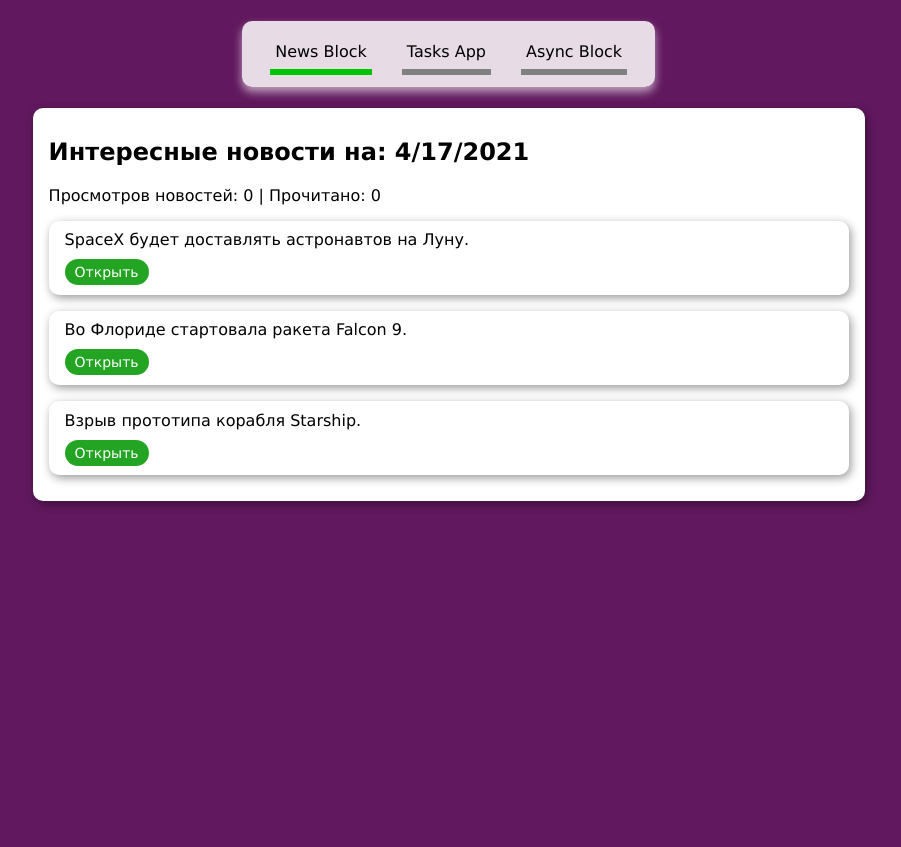
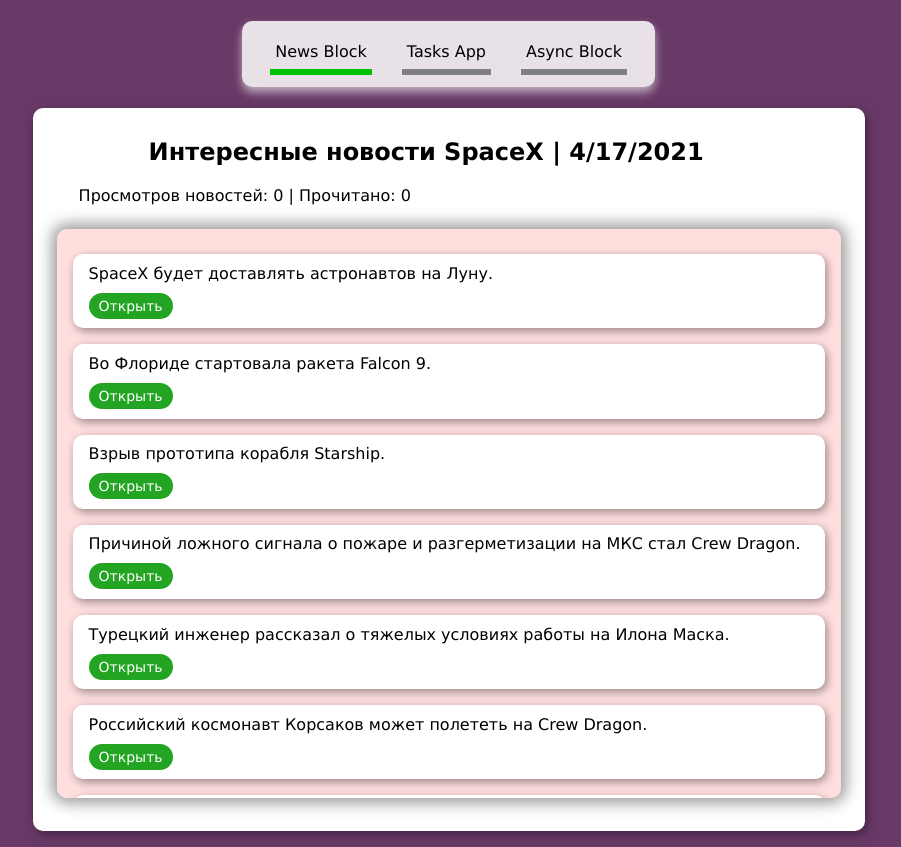
Before and after one commit to fixmol/vue-first-works, a Vue app: page / in a window 1280 px wide. Shown: the whole page, without its empty margins (193-1094 px from the left). Before the commit the page ends 800 px from the top, so only its background shows below. Built offline with nearby package versions, Linux system fonts and the light colour scheme.

Commit message:
Some changes with the news block

```diff
--- a/src/components/news/NewsApp.vue
+++ b/src/components/news/NewsApp.vue
@@ -1,8 +1,13 @@
 <template>
   <div class="card">
-    <h2>Интересные новости на: {{dateNow}} </h2>
-    <span>Просмотров новостей: {{viewsRate}} | Прочитано: {{readRate}}</span>
+    <h2 class="titlenews_style">
+      Интересные новости SpaceX | {{dateNow}}
+    </h2>
+    <span class="viewsrate_style">
+      Просмотров новостей: {{viewsRate}} | Прочитано: {{readRate}}
+    </span>
 
+    <div class="card_news">
       <news-blocks v-for="item in news" :key="item.id"
       :id="item.id"
       :title="item.title"
@@ -13,6 +18,7 @@
       @read-news="readNews"
       @unread-news="unReadNews"
       ></news-blocks>
+    </div>
   </div>
 </template>
 
@@ -45,6 +51,30 @@
           text: 'SN11 взорвался в ходе испытаний в американском штате Техас 30 марта. Это уже третье неудачное испытание в этом году. Прототип SN10 взорвался спустя несколько минут после посадки в ходе испытаний в начале марта, до этого в феврале взорвался прототип корабля SN9 после тестового подъема на высоту 10 километров.',
           isOpen: false,
           isRead: false },
+        {
+          id: 4,
+          title: 'Причиной ложного сигнала о пожаре и разгерметизации на МКС стал Crew Dragon.',
+          text: 'Некорректная работа программного обеспечения пилотируемого корабля Crew Dragon американской компании SpaceX, главой которой является Илон Маск, стала причиной ложного срабатывания сигнализации о пожаре и разгерметизации на Международной космической станции (МКС). Такая информация следует из переговоров экипажа станции с Землей, транслируемых NASA 24 марта.',
+          isOpen: false,
+          isRead: false },
+        {
+          id: 5,
+          title: 'Турецкий инженер рассказал о тяжелых условиях работы на Илона Маска.',
+          text: 'Турецкий инженер Бюлент Алтан, который принимал участие в разработке первой ракеты американской компании SpaceX Falcon-1, обвинил ее владельца Илона Маска в том, что он обращался с сотрудниками как с рабами. Об этом 5 марта сообщило издание Hürriyet Daily News. «Нас оставили одних на острове», — рассказал Алтан в своей книге «Взлет». Речь идет о начале 2000-х и крошечном острове Омелек, расположенном в Тихом океане. Как утверждает инженер, владелец SpaceX настаивал на том, что они «обязаны преуспеть».',
+          isOpen: false,
+          isRead: false },
+        {
+          id: 6,
+          title: 'Российский космонавт Корсаков может полететь на Crew Dragon.',
+          text: 'Сергей Корсаков станет одним из первых участников полета на Crew Dragon. Российский космонавт должен был лететь на «Союзе МС-18». Раннее предполагалось, что на МКС Корсаков отправится 9 апреля, сообщает телеканал «Известия». Теперь же по договоренности с НАСА россиянина заменит Марк Ванде Хай. Разработанный SpaceX по заказу НАСА Crew Dragon отправится на МКС в 2023 году.',
+          isOpen: false,
+          isRead: false },
+        {
+          id: 7,
+          title: 'SpaceX построит для NASA лунный посадочный модуль.',
+          text: 'SpaceX будет доставлять астронавтов на Луну. Компания Илона Маска выиграла контракт NASA, передает телеканал «Известия». На создание посадочного модуля выделят $2,89 млрд. Предполагается, что аппарат будет рассчитан на двух человек. Высадку планируют произвести в 2024 году. Всего лунная программа под названием Артемида предусматривает три полета к спутнику Земли. Первый этап — в 2021 году уже в этом году. Корабль Orion должен облететь Луну без экипажа и вернуться на Землю.',
+          isOpen: false,
+          isRead: false },
       ]
     }
   },
--- a/src/components/news/NewsBlocks.vue
+++ b/src/components/news/NewsBlocks.vue
@@ -8,6 +8,9 @@
       :classcolor="{'btn_close': isOpenThis}">
       {{isOpenThis ? 'Закрыть' : 'Открыть'}}
       </news-button>
+
+      <span :class="{'check_mark_hide': !isRead}"
+      v-show="isRead"> &#10004; </span>
     </div>
 
     <div v-if="isOpenThis">
--- a/src/theme.css
+++ b/src/theme.css
@@ -6,7 +6,7 @@
 body {
   width: 99%;
   height: 100%;
-  background: rgb(97, 24, 94);
+  background: rgb(104, 57, 102);
   overflow: auto;
 }
 
@@ -23,6 +23,23 @@
   background: rgba(255, 255, 255, 0.849);
 }
 
+.card_news {
+  max-width: 800px;
+  height: 550px;
+  padding: .6rem 1rem;
+  margin: 1.5rem 0.5rem;
+  border-radius: 10px;
+  box-shadow: 0px 0px 15px 5px rgba(0, 0, 0, 0.4);
+  background: rgba(255, 183, 183, 0.452);
+  overflow: auto;
+  scroll-behavior: inherit;
+}
+
+.card_news::-webkit-scrollbar {
+  width: 0px;
+  background: transparent;
+}
+
 .card {
   max-width: 800px;
   padding: .6rem 1rem;
@@ -30,6 +47,14 @@
   border-radius: 10px;
   box-shadow: 2px 3px 10px rgba(0, 0, 0, 0.4);
   background: #fff;
+}
+
+.titlenews_style {
+  margin-left: 100px;
+}
+
+.viewsrate_style {
+  margin-left: 30px;
 }
 
 /* ================================== */
@@ -82,6 +107,11 @@
   color: #000000;
   background: none;
 }
+
+.check_mark_hide {
+  display: none;
+}
+
 /* ================================== */
 
 .btn_read {
```
Lines whose indentation alone changed are shown as unchanged.
